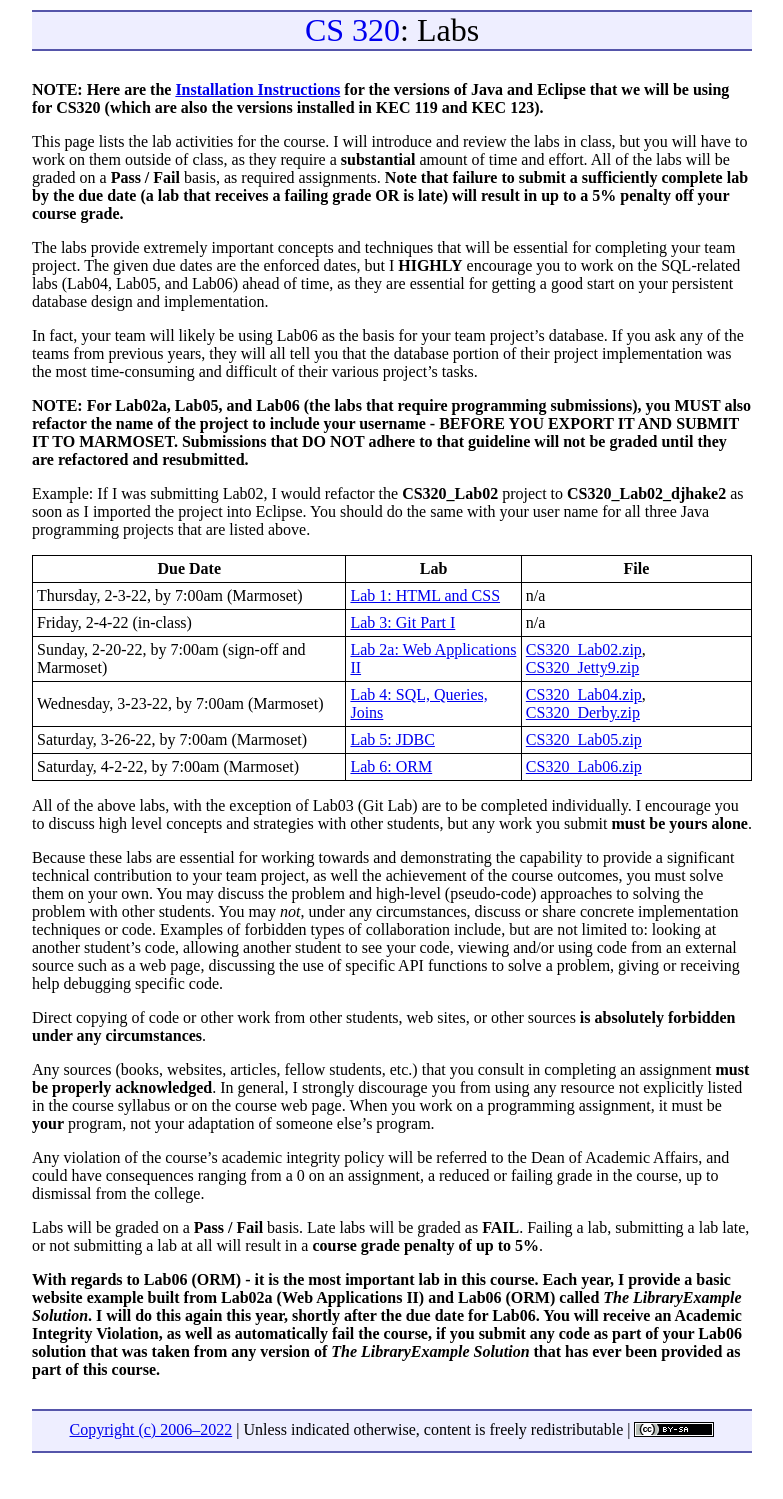
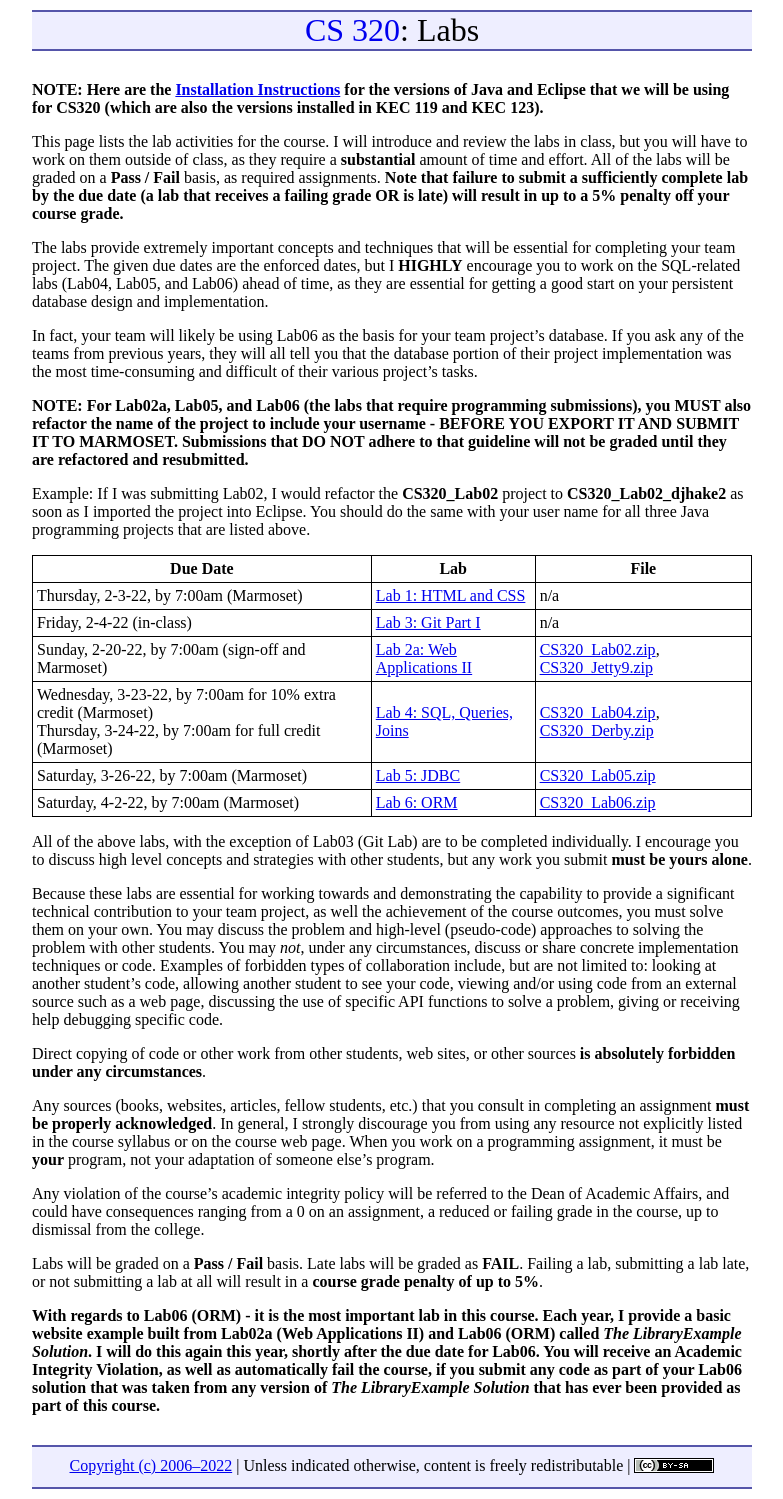
Before and after one commit to ycpcs/cs320-spring2022, a Jekyll site: the page built from labs/index.md, in a window 1280 px wide. Shown: the whole page, without its empty margins (248-1031 px from the left). Built offline with Jekyll 4.4.1, drawn with Linux system fonts in a browser that asks for light colours; before the commit the page ends 1463 px from its top, so only the background shows below that.

```diff
--- a/labs/index.md
+++ b/labs/index.md
@@ -21,7 +21,7 @@ Due Date | Lab | File
 Thursday, 2-3-22, by 7:00am (Marmoset) | [Lab 1: HTML and CSS](lab01.html) | n/a
 Friday, 2-4-22 (in-class) | [Lab 3: Git Part I](lab03.html) | n/a
 Sunday, 2-20-22, by 7:00am (sign-off and Marmoset) | [Lab 2a: Web Applications II](lab02a.html) | [CS320\_Lab02.zip](CS320_Lab02.zip), [CS320\_Jetty9.zip](CS320_Jetty9.zip)
-Wednesday, 3-23-22, by 7:00am (Marmoset) | [Lab 4: SQL, Queries, Joins](lab04.html) |  [CS320\_Lab04.zip](CS320_Lab04.zip), [CS320\_Derby.zip](CS320_Derby.zip)
+Wednesday, 3-23-22, by 7:00am for 10% extra credit (Marmoset)<br>Thursday, 3-24-22, by 7:00am for full credit (Marmoset)| [Lab 4: SQL, Queries, Joins](lab04.html) |  [CS320\_Lab04.zip](CS320_Lab04.zip), [CS320\_Derby.zip](CS320_Derby.zip)
 Saturday, 3-26-22, by 7:00am (Marmoset) | [Lab 5: JDBC](lab05.html) | [CS320\_Lab05.zip](CS320_Lab05.zip)
 Saturday, 4-2-22, by 7:00am (Marmoset) | [Lab 6: ORM](lab06.html) | [CS320\_Lab06.zip](CS320_Lab06.zip)
 
```
Also changed, not shown: index.md (+3 -0 lines).
